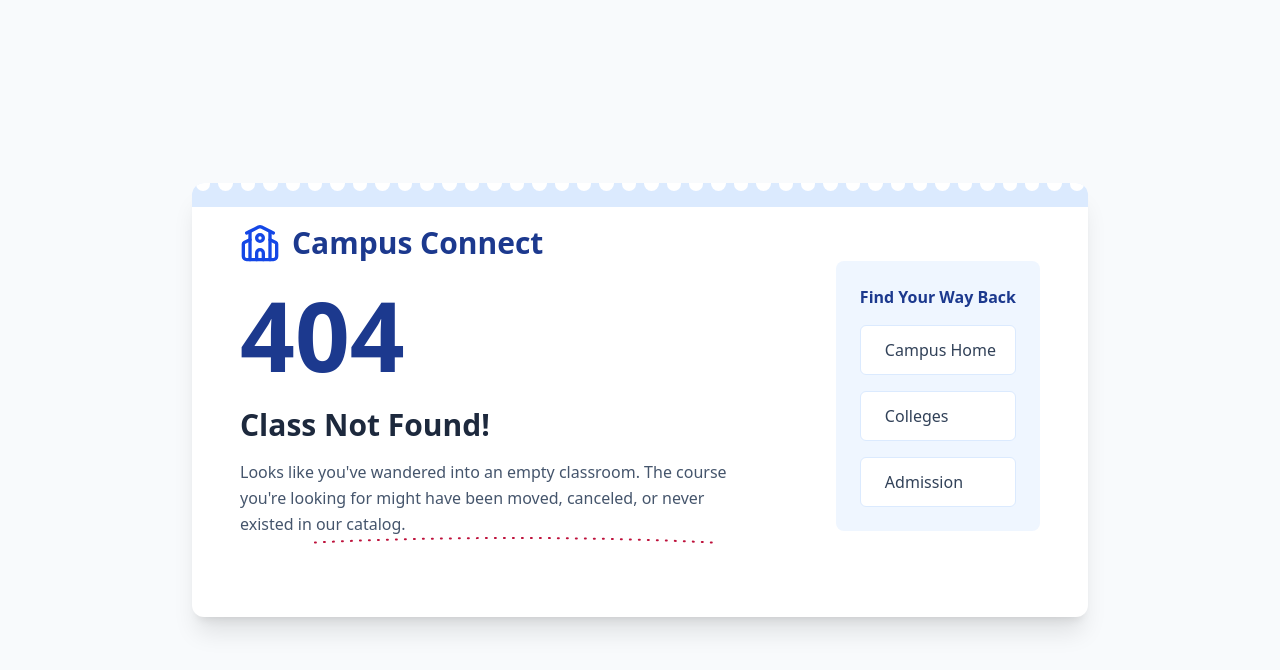
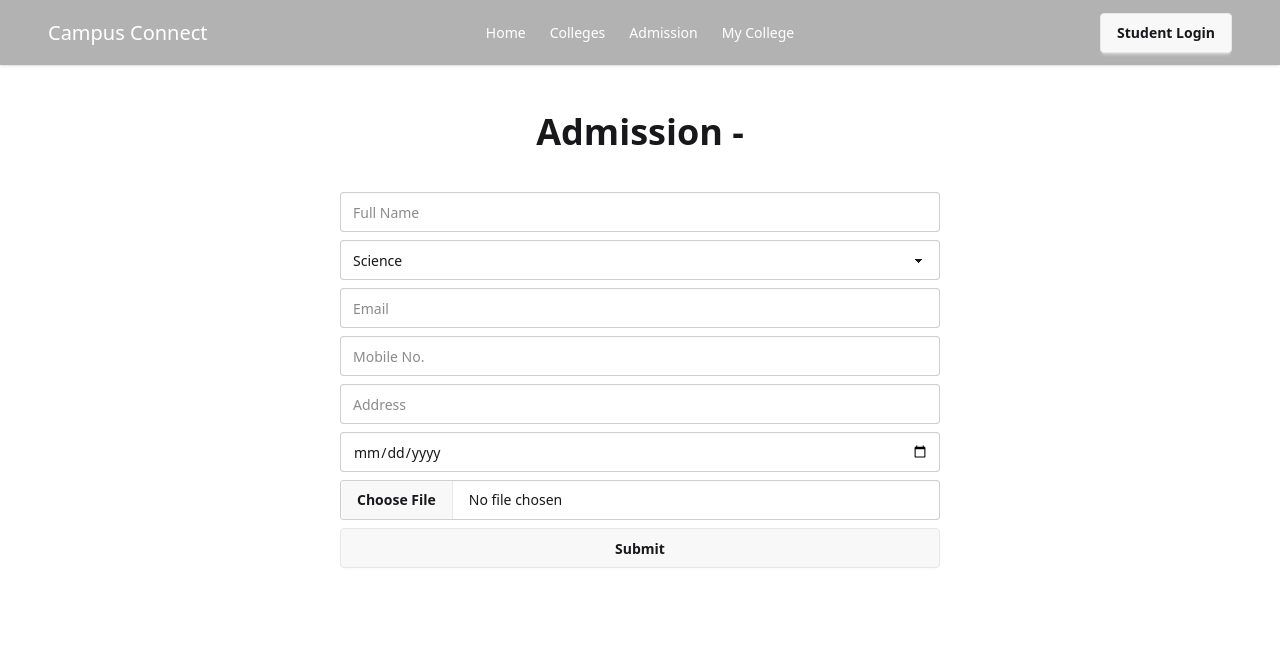
Before and after one commit to jubayerCodes/CampusConnect-client, a React (Vite) app: page /admission/1 in a window 1280 px wide. Shown: the top 670 px of the page. Built offline with nearby package versions, Linux system fonts and the light colour scheme; no server answers.

Commit message:
added addmission post api

```diff
--- a/src/Components/Admission/AdmissionCard/AdmissionCard.jsx
+++ b/src/Components/Admission/AdmissionCard/AdmissionCard.jsx
@@ -1,58 +1,13 @@
-import React from 'react';
-import { useForm } from 'react-hook-form';
 
-const AdmissionCard = ({ college }) => {
+import { Link } from 'react-router';
 
-    const { register, handleSubmit } = useForm()
-
-    const formateDate = (dateString) => {
-        const options = { year: 'numeric', month: 'long', day: 'numeric' };
-        const date = new Date(dateString);
-        return date.toLocaleDateString(undefined, options);
-    }
-
-
-    const handleAdmit = (data) => {
-        console.log(data);
-    }
+const AdmissionCard = ({ college, idx }) => {
 
     return (
         <>
-            <div className="relative bg-white shadow-lg rounded-lg p-4 flex flex-col justify-between">
-                <div className='mb-2'>
-                    <h3 className="text-xl font-semibold mb-2">{college?.collegeName}</h3>
-                    <p className="text-sm"><b>Admission Date:</b> {formateDate(college?.admissionDates?.start)} - {formateDate(college?.admissionDates?.end)}</p>
-                </div>
-
-                <button className="btn btn-block mt-4" onClick={() => document.getElementById('my_modal_5').showModal()}>Admit</button>
+            <div className="relative bg-white hover:bg-green-800 hover:text-white shadow border rounded-lg flex flex-col justify-between">
+                <Link to={`/admission/${college?._id}`} className="text-xl font-semibold p-4 block">{idx + 1}. {college?.collegeName}</Link>
             </div>
-
-
-            <dialog id="my_modal_5" className="modal modal-bottom sm:modal-middle">
-                <div className="modal-box">
-                    <h3 className="font-bold text-lg">Admission - {college?.collegeName}</h3>
-                    <div className="modal-action flex-col">
-                        <form className='w-full' onSubmit={handleSubmit(handleAdmit)}>
-                            <input type="text" name='fullName' className="input w-full mb-2" placeholder="Full Name" required {...register("fullName")} />
-                            <select name='subject' {...register("register")} className="select w-full mb-2" required>
-                                <option value={"science"}>Science</option>
-                                <option value={"arts"}>Arts</option>
-                                <option value={"business-studies"}>Business Studies</option>
-                            </select>
-                            <input type="email" name='email' className="input w-full mb-2" placeholder="Email" required {...register("email")} />
-                            <input type="text" name='mobile' className="input w-full mb-2" placeholder="Mobile No." required {...register("mobile")} />
-                            <input type="text" name='address' className="input w-full mb-2" placeholder="Address" required {...register("address")} />
-                            <input type="date" name='DOB' className="input w-full mb-2" placeholder="Date of Birth" required {...register("DOB")} />
-                            <input type="file" name='image' className="file-input w-full mb-2" required {...register("image")} />
-
-                            <input type='submit' className="btn w-full" />
-                        </form>
-                        <form method="dialog" className='w-full'>
-                            <button className="btn btn-sm btn-circle btn-ghost absolute right-2 top-2">✕</button>
-                        </form>
-                    </div>
-                </div>
-            </dialog>
         </>
     );
 };
--- a/src/Pages/Admission/Admission.jsx
+++ b/src/Pages/Admission/Admission.jsx
@@ -18,10 +18,10 @@ const Admission = () => {
                     <h2 className='text-4xl font-semibold text-center'>Admission</h2>
 
 
-                    <div className="grid grid-cols-1 md:grid-cols-2 lg:grid-cols-3 gap-5 mt-12">
+                    <div className="flex flex-col gap-5 mt-12">
                         {
-                            colleges.map(college => (
-                                <AdmissionCard college={college} key={college?._id} />
+                            colleges.map((college, idx) => (
+                                <AdmissionCard college={college} idx={idx} key={college?._id} />
                             ))
                         }
                     </div>
--- /dev/null
+++ b/src/Pages/BookAdmission/BookAdmission.jsx
@@ -0,0 +1,87 @@
+import React, { useEffect, useState } from 'react';
+import { useForm } from 'react-hook-form';
+import { useParams } from 'react-router';
+
+const BookAdmission = () => {
+    const { register, handleSubmit } = useForm()
+    const [college, setCollege] = useState({})
+
+    const params = useParams()
+
+    const _id = params?.id
+
+    useEffect(() => {
+        fetch(`${import.meta.env.VITE_API}/colleges/${_id}`)
+            .then(res => res.json())
+            .then(data => setCollege(data))
+    }, [_id])
+
+
+    const handleAdmit = async (data) => {
+        const imageFile = data.image[0];
+
+        const formData = new FormData();
+        formData.append("image", imageFile);
+
+        const imgbbApiKey = import.meta.env.VITE_IMGBB_KEY;
+
+
+        try {
+            const res = await fetch(`https://api.imgbb.com/1/upload?key=${imgbbApiKey}`, {
+                method: "POST",
+                body: formData
+            });
+
+            const result = await res.json();
+
+            if (result.success) {
+                const imageUrl = result.data.url;
+
+                const admissionData = {
+                    ...data,
+                    image: imageUrl,
+                    collegeId: _id
+                };
+
+
+                const response = await fetch(`${import.meta.env.VITE_API}/admission`, {
+                    method: 'POST',
+                    headers: {
+                        'Content-Type': 'application/json'
+                    },
+                    body: JSON.stringify(admissionData)
+                });
+
+
+                const responseData = await response.json();
+                console.log(responseData);
+            }
+        } catch (error) { }
+    }
+    return (
+        <section className="section">
+            <div className="my-container">
+                <h3 className="font-semibold text-4xl text-center mb-10">Admission - {college?.collegeName}</h3>
+                <div className="flex-col max-w-[600px] mx-auto">
+                    <form className='w-full' onSubmit={handleSubmit(handleAdmit)}>
+                        <input type="text" name='fullName' className="input w-full mb-2" placeholder="Full Name" required {...register("fullName")} />
+                        <select name='subject' {...register("register")} className="select w-full mb-2" required>
+                            <option value={"science"}>Science</option>
+                            <option value={"arts"}>Arts</option>
+                            <option value={"business-studies"}>Business Studies</option>
+                        </select>
+                        <input type="email" name='email' className="input w-full mb-2" placeholder="Email" required {...register("email")} />
+                        <input type="text" name='mobile' className="input w-full mb-2" placeholder="Mobile No." required {...register("mobile")} />
+                        <input type="text" name='address' className="input w-full mb-2" placeholder="Address" required {...register("address")} />
+                        <input type="date" name='DOB' className="input w-full mb-2" placeholder="Date of Birth" required {...register("DOB")} />
+                        <input type="file" name='image' className="file-input w-full mb-2" required {...register("image")} />
+
+                        <input type='submit' className="btn w-full" />
+                    </form>
+                </div>
+            </div>
+        </section>
+    );
+};
+
+export default BookAdmission;
--- a/src/lib/Router/router.jsx
+++ b/src/lib/Router/router.jsx
@@ -6,6 +6,7 @@ import Colleges from "../../Pages/Colleges/Colleges";
 import NotFoundPage from "../../Pages/NotFoundPage/NotFoundPage";
 import CollegeDetails from "../../Pages/CollegeDetails/CollegeDetails";
 import Admission from "../../Pages/Admission/Admission";
+import BookAdmission from "../../Pages/BookAdmission/BookAdmission";
 
 const router = createBrowserRouter([
   {
@@ -33,6 +34,10 @@ const router = createBrowserRouter([
         path: "/colleges/:id",
         element: <CollegeDetails />,
         loader: async ({ params }) => fetch(`${import.meta.env.VITE_API}/colleges/${params.id}`)
+      },
+      {
+        path: "/admission/:id",
+        element: <BookAdmission />
       }
     ],
   },
```
